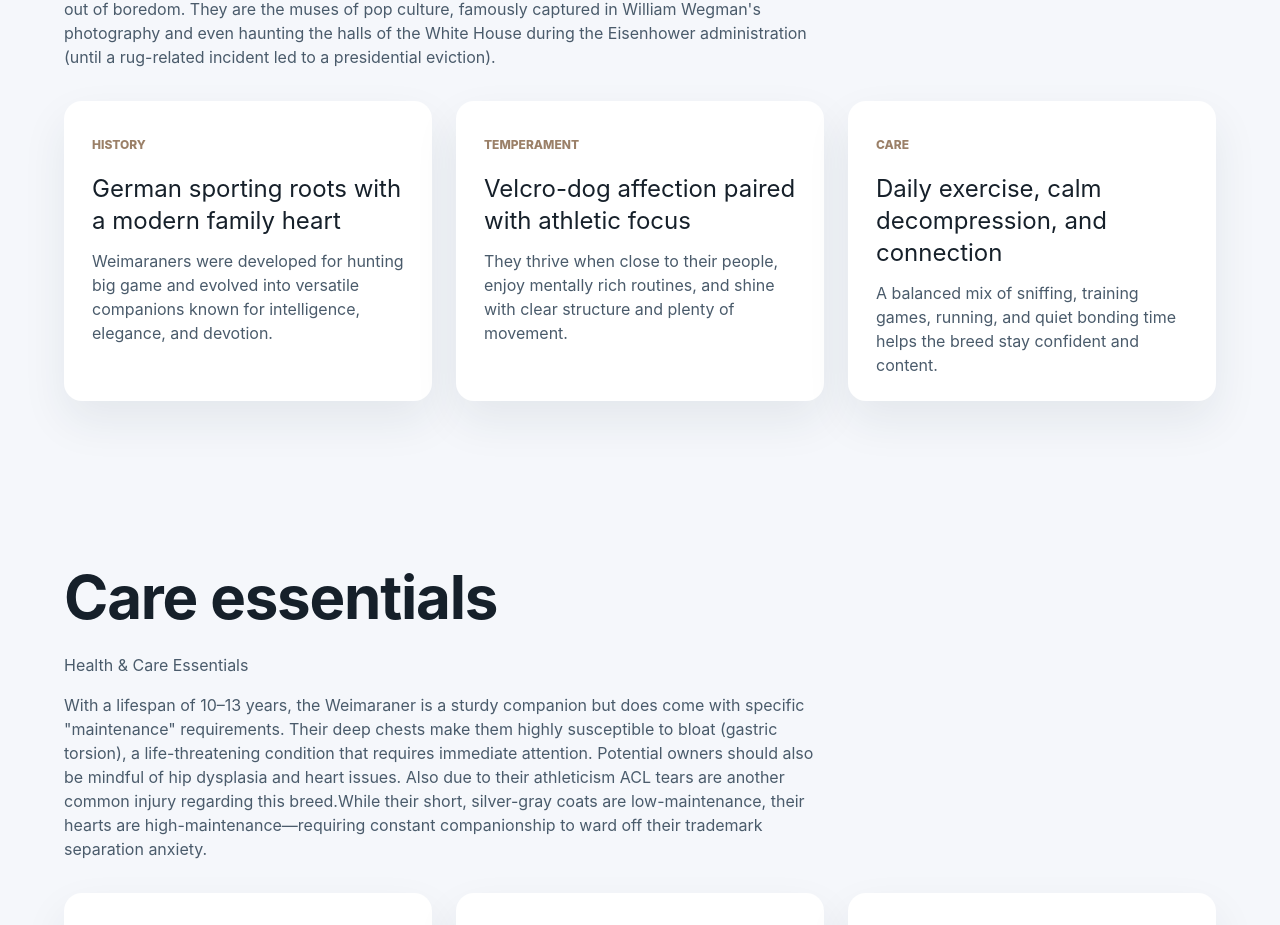
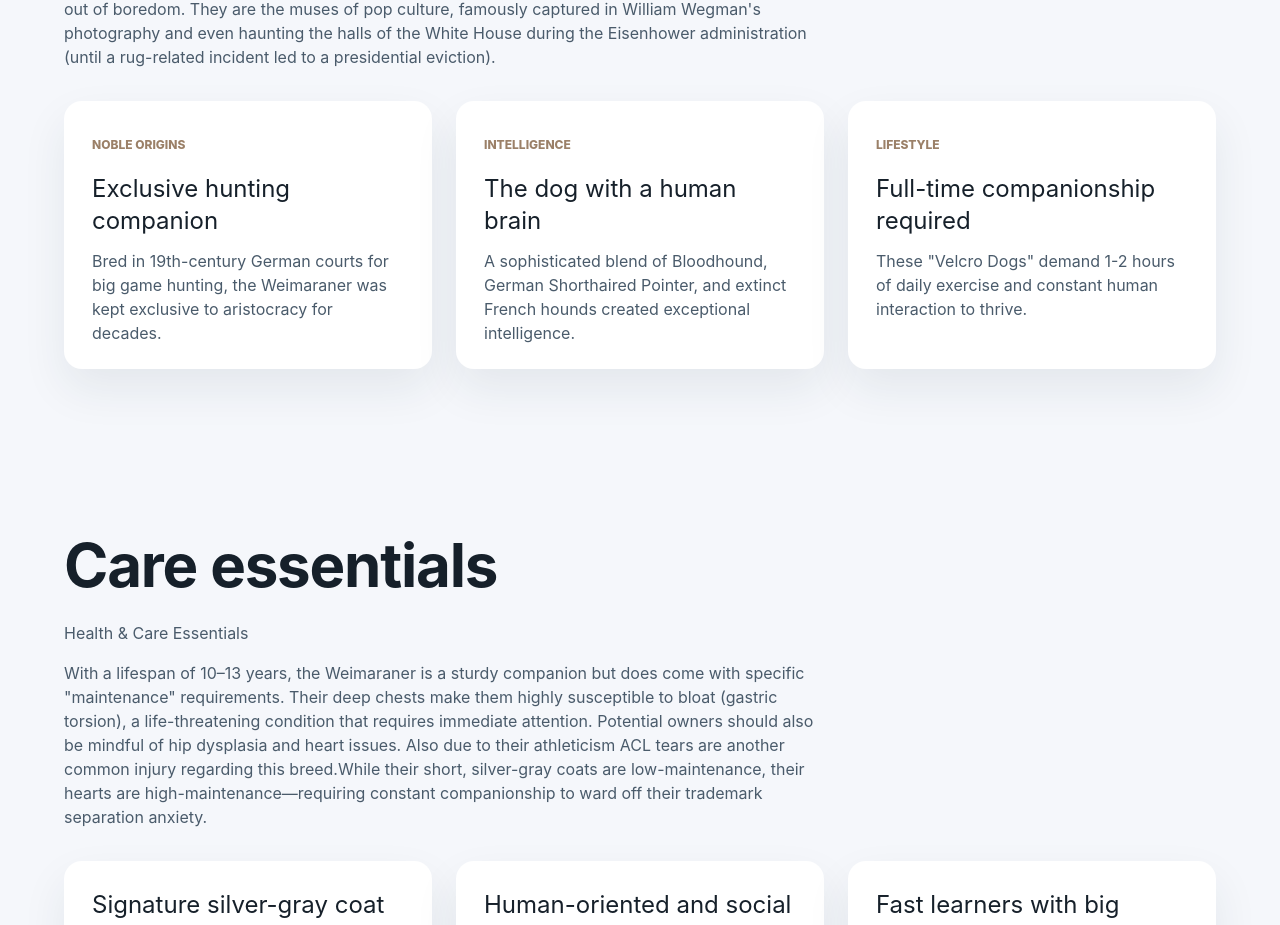
Before and after one commit to evilbeliver/weimwisdom, a Next.js app: page /breed-info in a window 1280 px wide. Shown: the part 1232-2157 px from the top of the page. Built offline with nearby package versions, Linux system fonts and the light colour scheme.

Commit message:
updated the beed info page cards to be independent

```diff
--- a/src/data/siteContent.ts
+++ b/src/data/siteContent.ts
@@ -95,6 +95,24 @@ export const breedFacts: SpotlightCard[] = [
   {
     title: 'Nooking',
     description: 'Nooking is a common self-soothing behavior in Weimaraners where they knead and suckle on blankets or stuffed toys to relax or fall asleep.',
+  },
+];
+
+export const breedInfoHistory: SpotlightCard[] = [
+  {
+    eyebrow: 'Noble Origins',
+    title: 'Exclusive hunting companion',
+    description: 'Bred in 19th-century German courts for big game hunting, the Weimaraner was kept exclusive to aristocracy for decades.',
+  },
+  {
+    eyebrow: 'Intelligence',
+    title: 'The dog with a human brain',
+    description: 'A sophisticated blend of Bloodhound, German Shorthaired Pointer, and extinct French hounds created exceptional intelligence.',
+  },
+  {
+    eyebrow: 'Lifestyle',
+    title: 'Full-time companionship required',
+    description: 'These "Velcro Dogs" demand 1-2 hours of daily exercise and constant human interaction to thrive.',
   },
 ];
 
--- a/src/pages/breed-info.tsx
+++ b/src/pages/breed-info.tsx
@@ -3,7 +3,7 @@ import { PageHero } from '@/components/PageHero';
 import { SectionBlock } from '@/components/SectionBlock';
 import { SiteLayout } from '@/components/SiteLayout';
 import { SpotlightGrid } from '@/components/SpotlightGrid';
-import { breedFacts, fallbackMessage, galleryImages, homeHighlights } from '@/data/siteContent';
+import { breedFacts, breedInfoHistory, fallbackMessage, galleryImages } from '@/data/siteContent';
 
 export default function BreedInfoPage() {
   return (
@@ -22,10 +22,10 @@ export default function BreedInfoPage() {
           "Living with a \"Velcro Dog\"",
           "Owning a Weimaraner is a full-time lifestyle choice. Known as \"Velcro Dogs,\" they don't just follow you—they shadow your every move. Their extreme loyalty is matched only by their massive energy levels; without 1–2 hours of vigorous daily exercise, these dogs will happily \"redecorate\" your home out of boredom. They are the muses of pop culture, famously captured in William Wegman's photography and even haunting the halls of the White House during the Eisenhower administration (until a rug-related incident led to a presidential eviction)."
         ]}
-        hasContent={homeHighlights.length > 0}
+        hasContent={breedInfoHistory.length > 0}
         fallback={fallbackMessage}
       >
-        <SpotlightGrid items={homeHighlights} />
+        <SpotlightGrid items={breedInfoHistory} />
       </SectionBlock>
       <SectionBlock
         title="Care essentials"
```
